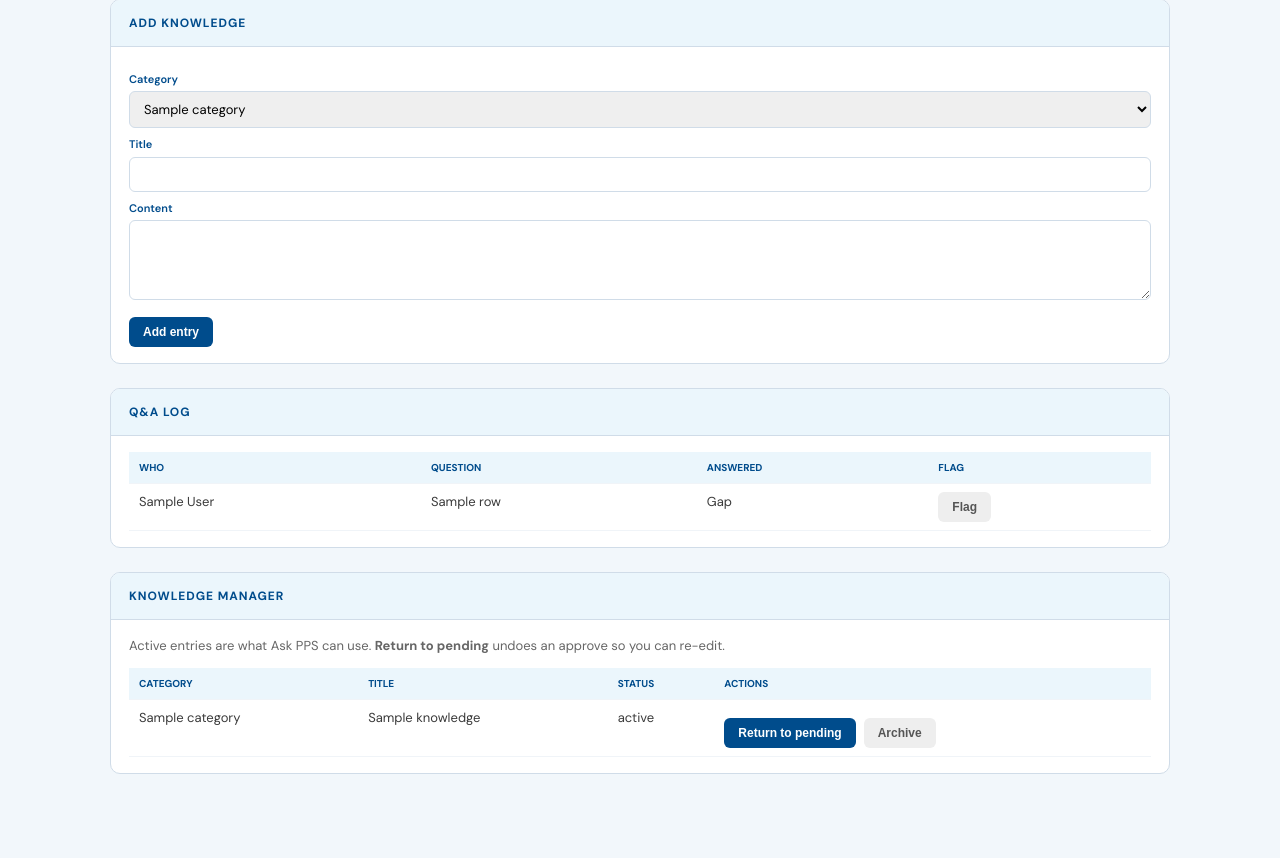
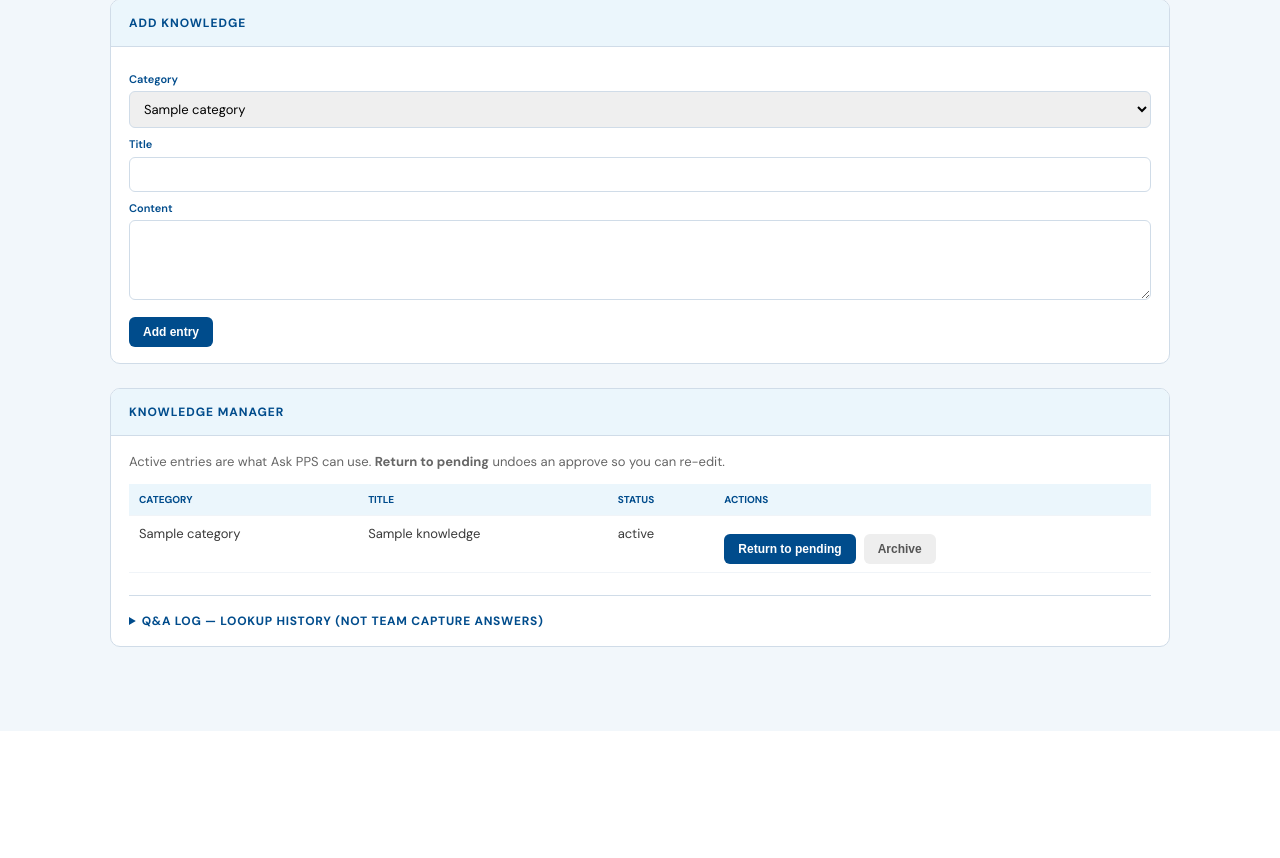
Before and after one commit to ThomasEllison885/pps-hub, a Flask app: template templates/admin_ask_pps.html in a window 1280 px wide. Shown: the part 2463-3321 px from the top of the page. After the commit the page ends 3194 px from the top, so only its background shows below. Run offline with Flask 3, Linux system fonts and the light colour scheme; the template is opened without the code that fills it: most values are stand-ins (such as "Sample title", 1, 10 or a date in 2020); some libraries are stand-ins or nearby versions.

Commit message:
Ask PPS admin: tuck Q&A log under Knowledge manager.
Lookup history is no longer a top-level section next to pending answers; it sits collapsed under Knowledge manager with a short note that it is not team capture.

```diff
--- a/templates/admin_ask_pps.html
+++ b/templates/admin_ask_pps.html
@@ -338,27 +338,6 @@
     </div>
   </div>
 
-  <div class="section">
-    <h2>Q&A log</h2>
-    <div class="section-body" style="overflow-x:auto;">
-      <table>
-        <tr><th>Who</th><th>Question</th><th>Answered</th><th>Flag</th></tr>
-        {% for row in log or [] %}
-        <tr>
-          <td>{{ row.display_name }}</td>
-          <td>{{ row.question[:80] }}{% if row.question|length > 80 %}…{% endif %}</td>
-          <td>{{ 'Yes' if row.answered else 'Gap' }}</td>
-          <td>
-            {% if not row.flagged %}
-            <form method="post" action="{{ url_for('admin_ask_pps_flag', q_id=row.id) }}"><button class="btn btn-muted">Flag</button></form>
-            {% else %}Flagged{% endif %}
-          </td>
-        </tr>
-        {% endfor %}
-      </table>
-    </div>
-  </div>
-
   <div class="section" id="knowledge-manager">
     <h2>Knowledge manager</h2>
     <div class="section-body" style="overflow-x:auto;">
@@ -385,6 +364,34 @@
         </tr>
         {% endfor %}
       </table>
+
+      <details style="margin-top:22px;border-top:1px solid var(--border);padding-top:16px;">
+        <summary style="cursor:pointer;font-size:12px;font-weight:700;text-transform:uppercase;letter-spacing:0.06em;color:var(--dark-blue);">
+          Q&amp;A log — lookup history (not team capture answers)
+        </summary>
+        <p style="font-size:12px;color:#888;margin:10px 0 12px;line-height:1.45;">
+          People who used “Look something up” / Ask. Gaps here are unanswered searches — different from Pending contributions above.
+        </p>
+        <div style="overflow-x:auto;">
+          <table>
+            <tr><th>Who</th><th>Question</th><th>Answered</th><th>Flag</th></tr>
+            {% for row in log or [] %}
+            <tr>
+              <td>{{ row.display_name }}</td>
+              <td>{{ row.question[:80] }}{% if row.question|length > 80 %}…{% endif %}</td>
+              <td>{{ 'Yes' if row.answered else 'Gap' }}</td>
+              <td>
+                {% if not row.flagged %}
+                <form method="post" action="{{ url_for('admin_ask_pps_flag', q_id=row.id) }}"><button class="btn btn-muted" type="submit">Flag</button></form>
+                {% else %}Flagged{% endif %}
+              </td>
+            </tr>
+            {% else %}
+            <tr><td colspan="4" style="color:#aaa;">No lookup history yet.</td></tr>
+            {% endfor %}
+          </table>
+        </div>
+      </details>
     </div>
   </div>
 </div>
```
